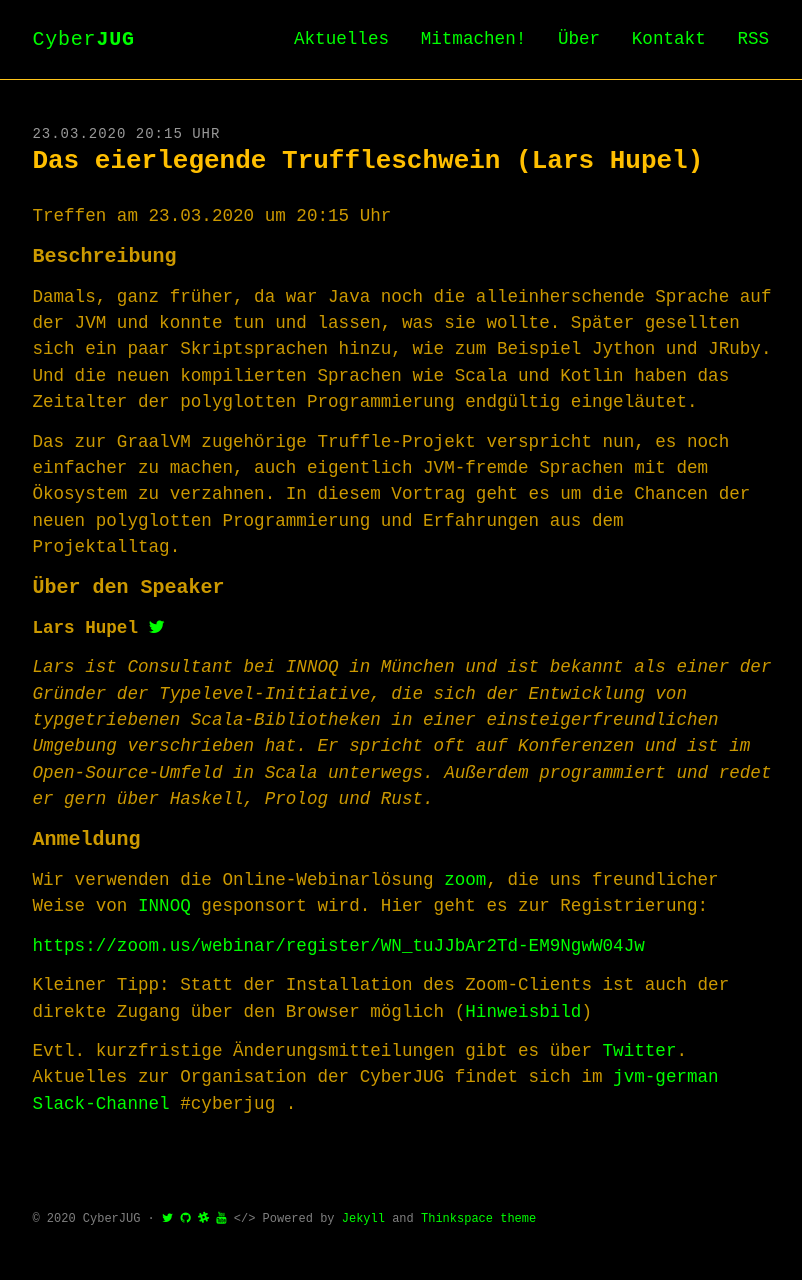
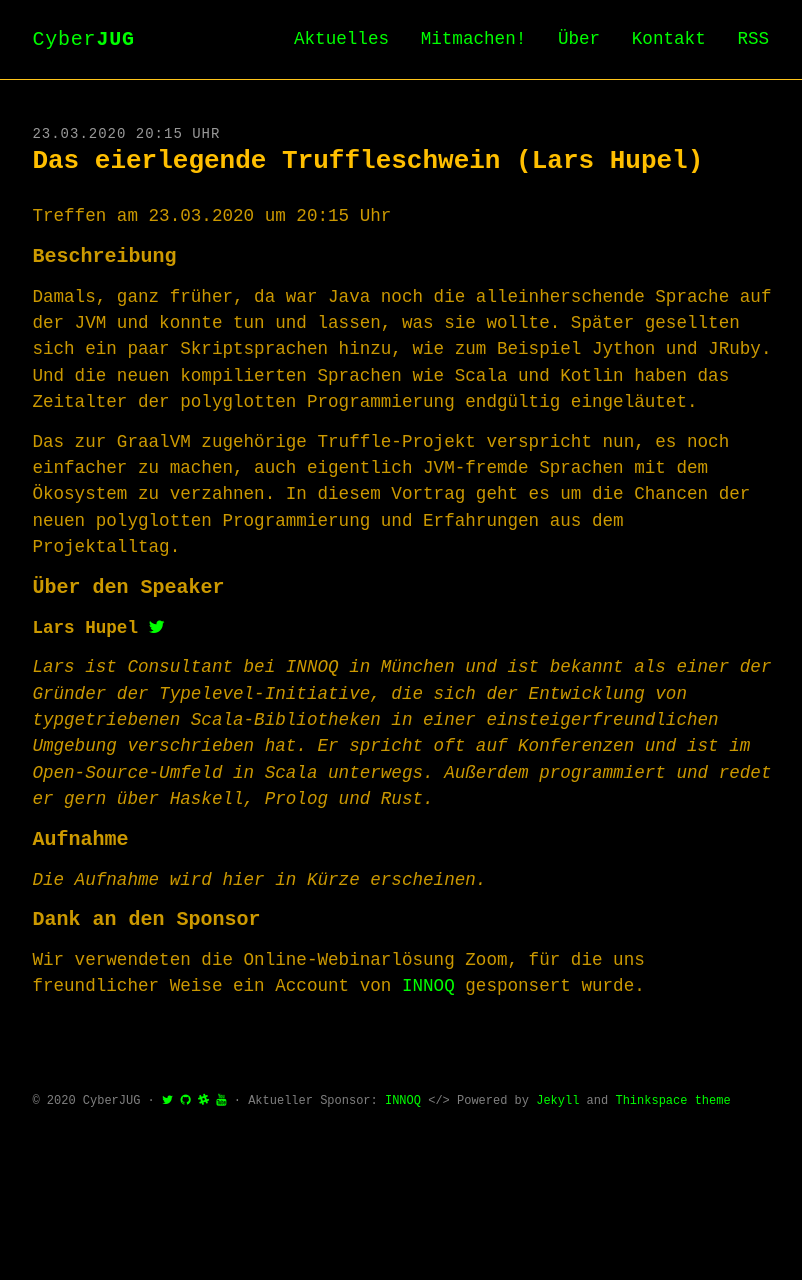
Before and after one commit to cyberjug/website, a Jekyll site: the page built from docs/_past/2020-03-23-truffleschwein.md, in a window 1280 px wide. Shown: the whole page, without its empty margins (234-1036 px from the left). Built offline with Jekyll 4.4.1, drawn with Linux system fonts in a browser that asks for light colours; some web fonts are replaced; after the commit the page ends 1163 px from its top, so only the background shows below that.

Commit message:
update talks

```diff
--- a/docs/_includes/footer.html
+++ b/docs/_includes/footer.html
@@ -4,7 +4,8 @@
       <a href="https://twitter.com/cyberjug"><i class="fa fa-twitter"></i></a>
       <a href="https://github.com/cyberjug/website"><i class="fa fa-github"></i></a>
       <a href="https://jvm-german.slack.com/archives/CPPEFQZ0T"><i class="fa fa-slack"></i></a>
-      <a href="https://www.youtube.com/channel/UC6GC-2REbNELyMDNXGCBcIA"><i class="fa fa-youtube"></i></a>
+      <a href="https://www.youtube.com/channel/UC6GC-2REbNELyMDNXGCBcIA"><i class="fa fa-youtube"></i></a> &middot;
+      Aktueller Sponsor: <a href="https://www.innoq.com">INNOQ</a>
       &lt;/&gt;
       Powered by <a href="https://jekyllrb.com/">Jekyll</a> and
       <a href="https://github.com/heiswayi/thinkspace">Thinkspace theme</a>
--- a/docs/_upcoming/2020-03-23-truffleschwein.md
+++ b/docs/_past/2020-03-23-truffleschwein.md
@@ -26,12 +26,11 @@
 Er spricht oft auf Konferenzen und ist im Open-Source-Umfeld in Scala unterwegs.
 Außerdem programmiert und redet er gern über Haskell, Prolog und Rust.*
 
-### Anmeldung
+### Aufnahme
 
-Wir verwenden die Online-Webinarlösung [zoom](https://www.zoom.us/), die uns freundlicher Weise von [INNOQ](https://innoq.com/) gesponsort wird. Hier geht es zur Registrierung:
+*Die Aufnahme wird hier in Kürze erscheinen.*
 
-<https://zoom.us/webinar/register/WN_tuJJbAr2Td-EM9NgwW04Jw>
 
-Kleiner Tipp: Statt der Installation des Zoom-Clients ist auch der direkte Zugang über den Browser möglich ([Hinweisbild](/assets/images/zoom_direct_access.jpg))
+### Dank an den Sponsor
 
-Evtl. kurzfristige Änderungsmitteilungen gibt es über [Twitter](https://twitter.com/cyberjug). Aktuelles zur Organisation der CyberJUG findet sich im [jvm-german Slack-Channel](https://slackin-jvm-german.herokuapp.com/) #cyberjug .
+Wir verwendeten die Online-Webinarlösung Zoom, für die uns  freundlicher Weise ein Account von [INNOQ](https://innoq.com/) gesponsert wurde.
```
Also changed, not shown: docs/_upcoming/2020-04-20-testcontainers.md (+1 -1 lines).
